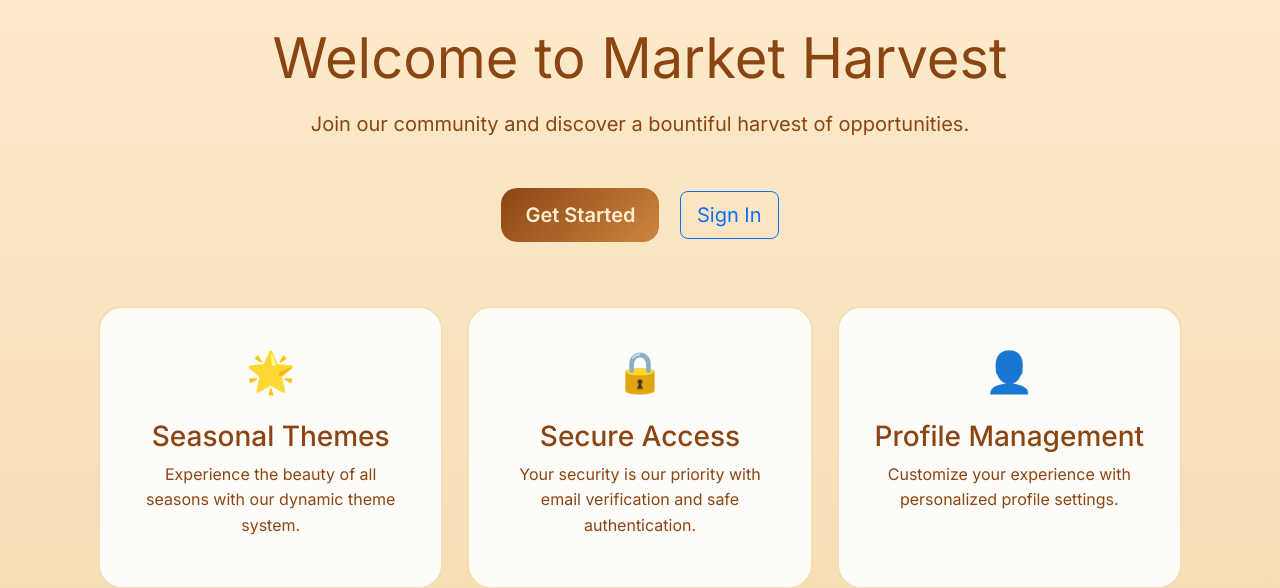
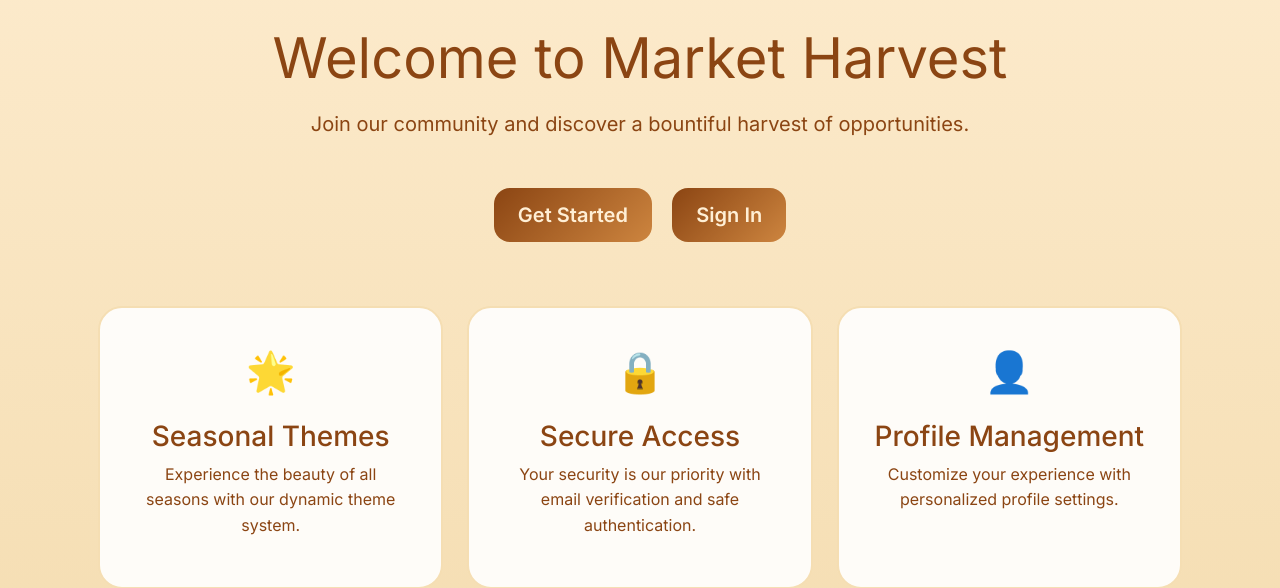
Before and after one commit to reversegremlin/harvest-market, a Flask app: page / in a window 1280 px wide. Shown: the part 295-883 px from the top of the page. Run offline with Flask 3, Linux system fonts and the light colour scheme.

Commit message:
Agent query: Are both the Get Started and Sign In buttons now using the same primary button style?

```diff
--- a/templates/landing.html
+++ b/templates/landing.html
@@ -18,7 +18,7 @@
                 <a href="{{ url_for('auth.register') }}" class="btn btn-primary btn-lg me-3">
                     Get Started
                 </a>
-                <a href="{{ url_for('auth.login') }}" class="btn btn-outline-primary btn-lg">
+                <a href="{{ url_for('auth.login') }}" class="btn btn-primary btn-lg">
                     Sign In
                 </a>
             {% endif %}
```
Also changed, not shown: 1 other file.
